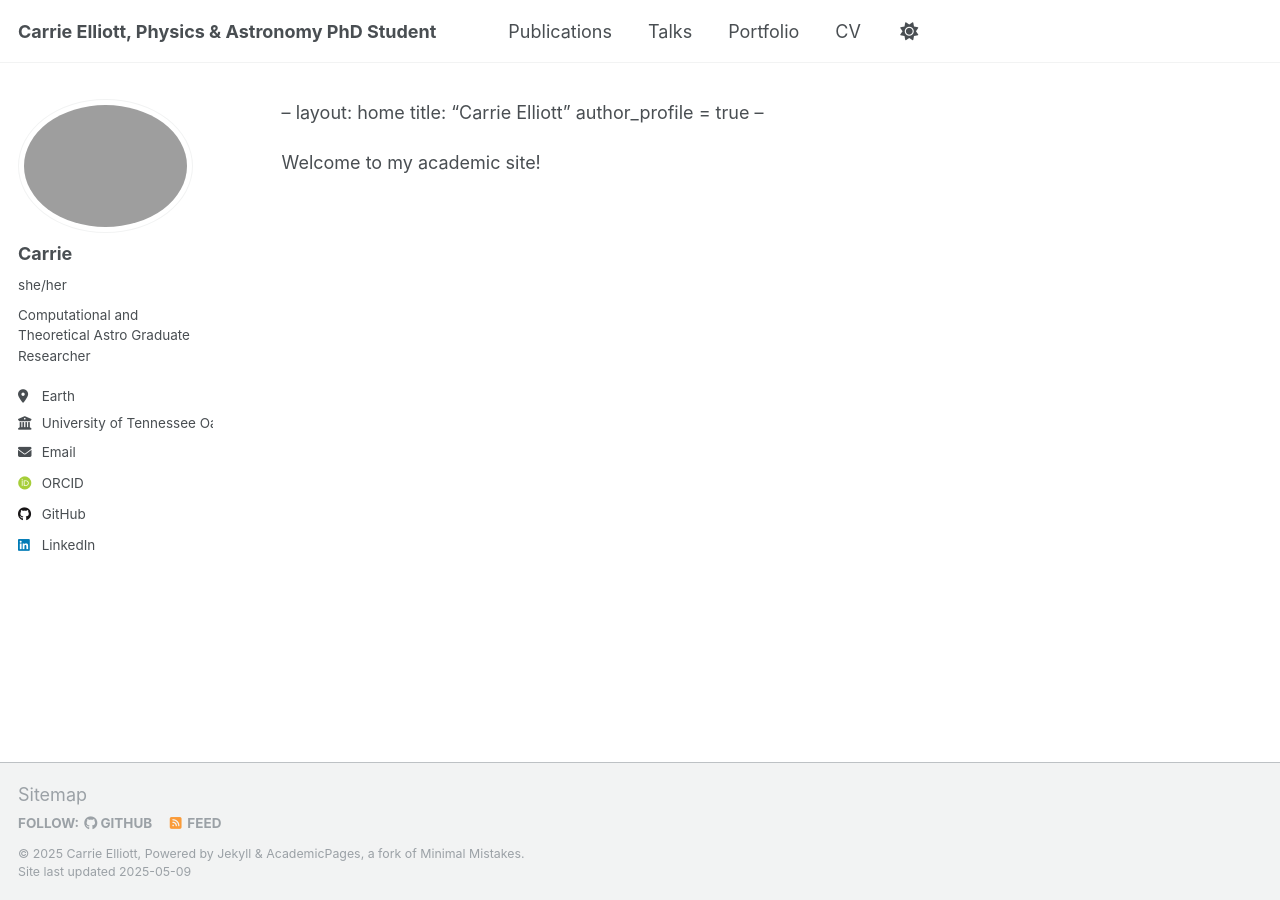
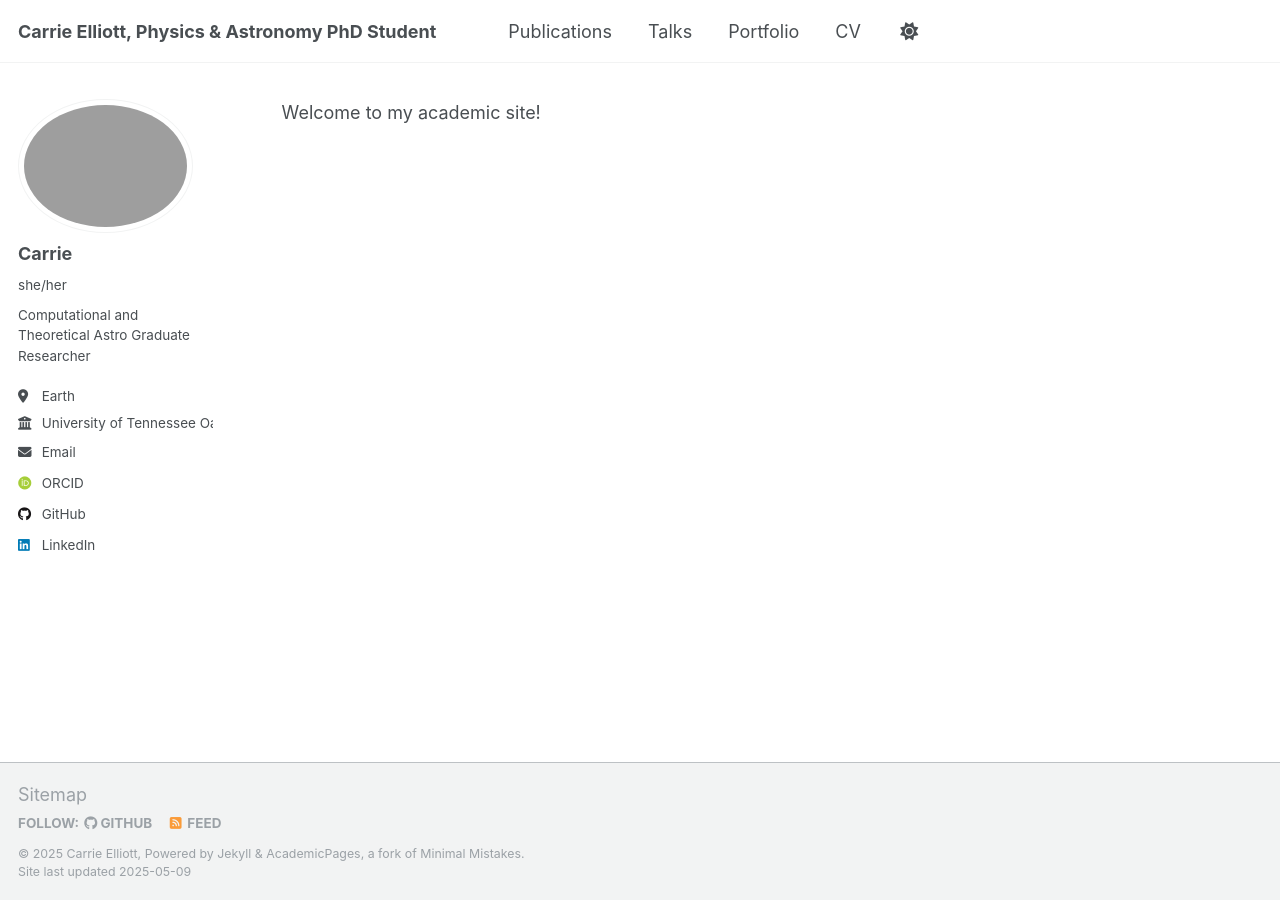
Before and after one commit to cellio00/cellio00.github.io, a Jekyll site: the page built from index.md, in a window 1280 px wide. Built offline with Jekyll 4.4.1, drawn with Linux system fonts in a browser that asks for light colours; some web fonts are replaced; our own code applies the rules of GitHub Pages for plain Markdown files.

Commit message:
tweaking index.md bug?

```diff
--- a/_config.yml
+++ b/_config.yml
@@ -22,7 +22,7 @@ repository               : "cellio00/cellio00.github.io"
 #               Additional customization can be done by editing /_includes/author-profile.html
 author:
   # Biographic information
-  avatar           : "SelfiePhoto.png"
+  avatar           : "SelfiePhoto.jpeg"
   name             : "Carrie"
   pronouns         : "she/her"
   bio              : "Computational and Theoretical Astro Graduate Researcher"
--- a/index.md
+++ b/index.md
@@ -1,7 +1,2 @@
---
-layout: home
-title: "Carrie Elliott"
-author_profile = true
---
 
 Welcome to my academic site!
```
